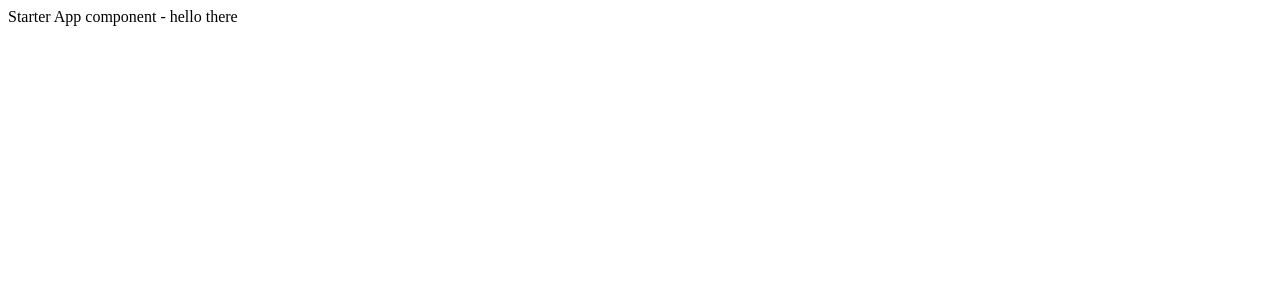
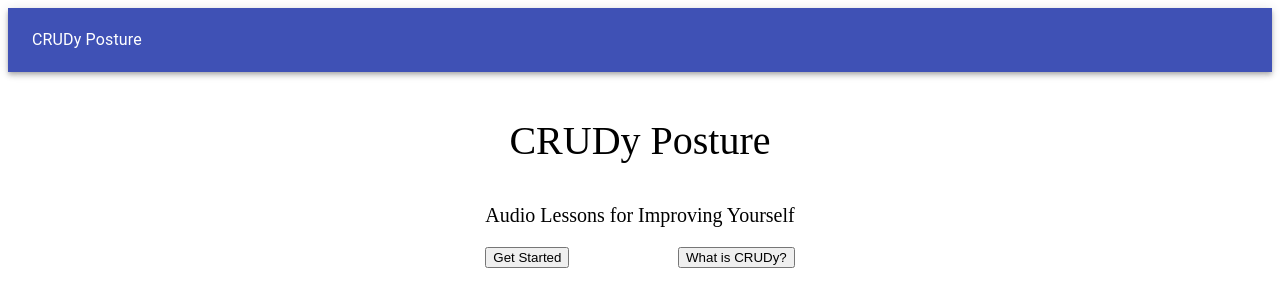
Before and after one commit to elocowan/CRUDy-posture, a React app: page / in a window 1280 px wide. Shown: the top 306 px of the page. Built offline with nearby package versions, Linux system fonts and the light colour scheme; the HTML template or start-up script is replaced by a standard one.

Commit message:
Add basic elements to home page

```diff
--- a/package.json
+++ b/package.json
@@ -1,5 +1,5 @@
 {
-  "name": "CRUDy-posture",
+  "name": "crudy-posture",
   "version": "1.0.0",
   "description": "Posture School for Computer Workers",
   "main": "server.js",
@@ -16,9 +16,11 @@
     "@babel/core": "^7.11.6",
     "@babel/preset-env": "^7.11.5",
     "@babel/preset-react": "^7.10.4",
+    "@material-ui/core": "^4.11.0",
     "babel-loader": "^8.1.0",
     "react": "^16.13.1",
-    "react-dom": "^16.13.1"
+    "react-dom": "^16.13.1",
+    "react-router-dom": "^5.2.0"
   },
   "devDependencies": {
     "css-loader": "^4.3.0",
--- a/src/components/App.js
+++ /dev/null
@@ -1,12 +0,0 @@
-import React from 'react';
-
-class App extends React.Component {
-  render(){
-    return(
-    <div>
-      Starter App component - hello there
-    </div>
-  )}
-}
-
-export default App;
--- /dev/null
+++ b/src/components/App.jsx
@@ -0,0 +1,29 @@
+import React from 'react';
+import Header from './Header.jsx';
+import Home from './Home.jsx';
+import GettingStarted from './GettingStarted.jsx'
+import {
+  BrowserRouter as Router,
+  Switch,
+  Route
+} from "react-router-dom";
+
+const App = () => {
+  return (
+    <div>
+      <Header />
+      <Router>
+        <Switch>
+          <Route path="/getting-started">
+            <GettingStarted />
+          </Route>
+          <Route path="/">
+            <Home />
+          </Route>
+        </Switch>
+      </Router>
+    </div>
+  );
+}
+
+export default App;
--- /dev/null
+++ b/src/components/GettingStarted.jsx
@@ -0,0 +1,11 @@
+import React from 'react';
+
+const GettingStarted = () => {
+  return (
+  <div>
+    Getting Started
+  </div>
+  );
+}
+
+export default GettingStarted;
--- /dev/null
+++ b/src/components/Header.jsx
@@ -0,0 +1,28 @@
+import React from 'react';
+import {AppBar, Toolbar, Typography, makeStyles} from '@material-ui/core';
+
+const useStyles = makeStyles((theme) => ({
+  root: {
+    flexGrow: 1,
+  },
+  title: {
+    flexGrow: 1,
+  },
+  toolbar: theme.mixins.toolbar,
+}));
+
+const Header = () => {
+  const classes = useStyles();
+
+  return (
+    <div className={classes.root}>
+      <AppBar position="sticky">
+        <Toolbar>
+         <Typography className={classes.title}>CRUDy Posture</Typography>
+        </Toolbar>
+      </AppBar>
+    </div>
+  )
+}
+
+export default Header;
--- /dev/null
+++ b/src/components/Home.jsx
@@ -0,0 +1,44 @@
+import React from 'react';
+import { makeStyles } from '@material-ui/core';
+
+const useStyles = makeStyles((theme) => ({
+  root: {
+    flexGrow: 1,
+    height: '200px',
+    display: 'flex',
+    justifyContent: 'center',
+    alignItems: 'center',
+  },
+  elementContainer: {
+
+  },
+  bigTitle: {
+    fontSize: 40,
+    display: 'flex',
+    justifyContent: 'center'
+  },
+  description: {
+    fontSize: 20,
+    display: 'flex',
+  },
+  buttons: {
+    display: 'flex',
+    justifyContent: "space-between"
+  }
+}));
+
+const Home = () => {
+  const classes = useStyles();
+
+  return (
+    <div className={classes.root}>
+      <div className={classes.elementContainer}>
+        <p className={classes.bigTitle}>CRUDy Posture</p>
+        <p className={classes.description}>Audio Lessons for Improving Yourself</p>
+        <div className={classes.buttons}><button>Get Started</button><button>What is CRUDy?</button></div>
+      </div>
+    </div>
+  );
+}
+
+export default Home;
--- a/src/index.js
+++ b/src/index.js
@@ -1,5 +1,5 @@
 import React from 'react';
 import ReactDOM from 'react-dom';
-import App from './components/App';
+import App from './components/App.jsx';
 
 ReactDOM.render(<App />, document.getElementById('app'));
```
Also changed, not shown: 4 other files (tests, documents, lock files or other folders).
